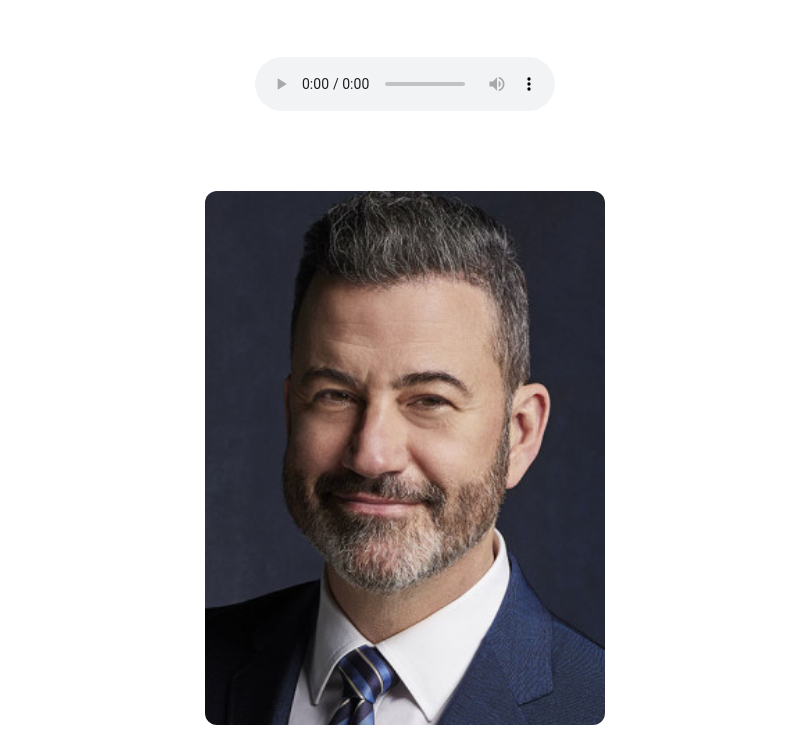
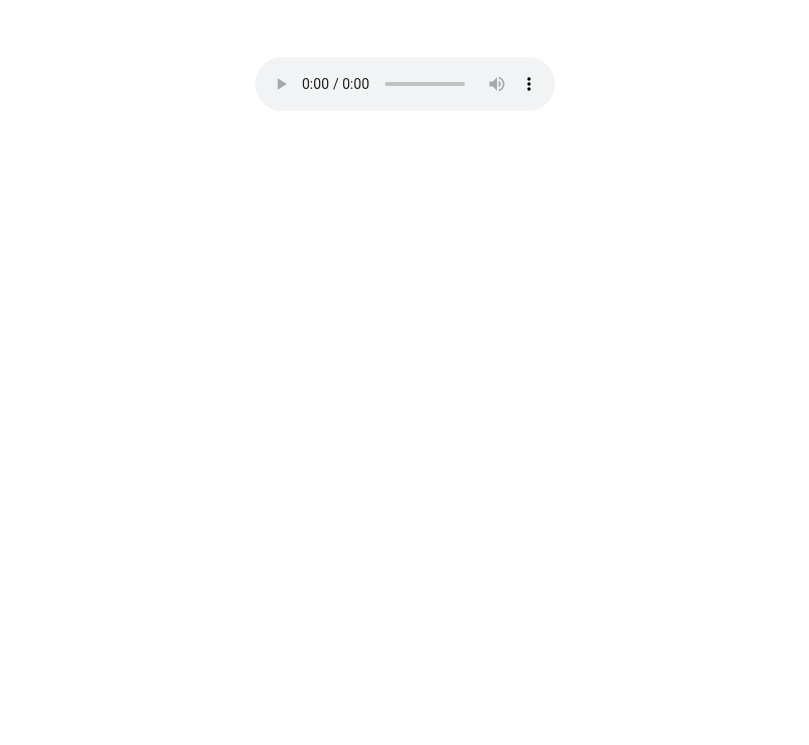
Before and after one commit to sjthouvenot2/kimmel, a plain HTML site: page index.html in a window 1280 px wide. Shown: the part 81-826 px from the top of the page, without its empty margins (235-1044 px from the left). After the commit the page ends 800 px from the top, so only its background shows below. Drawn offline with Linux system fonts and the light colour scheme.

Commit message:
Update index.html

```diff
--- a/index.html
+++ b/index.html
@@ -43,8 +43,7 @@
     Your browser does not support the audio element.
   </audio>
 
-  <!-- Image -->
-  <img src="kimmel.jpg" alt="Jimmy Kimmel">
+
 
 </body>
 </html>
```
